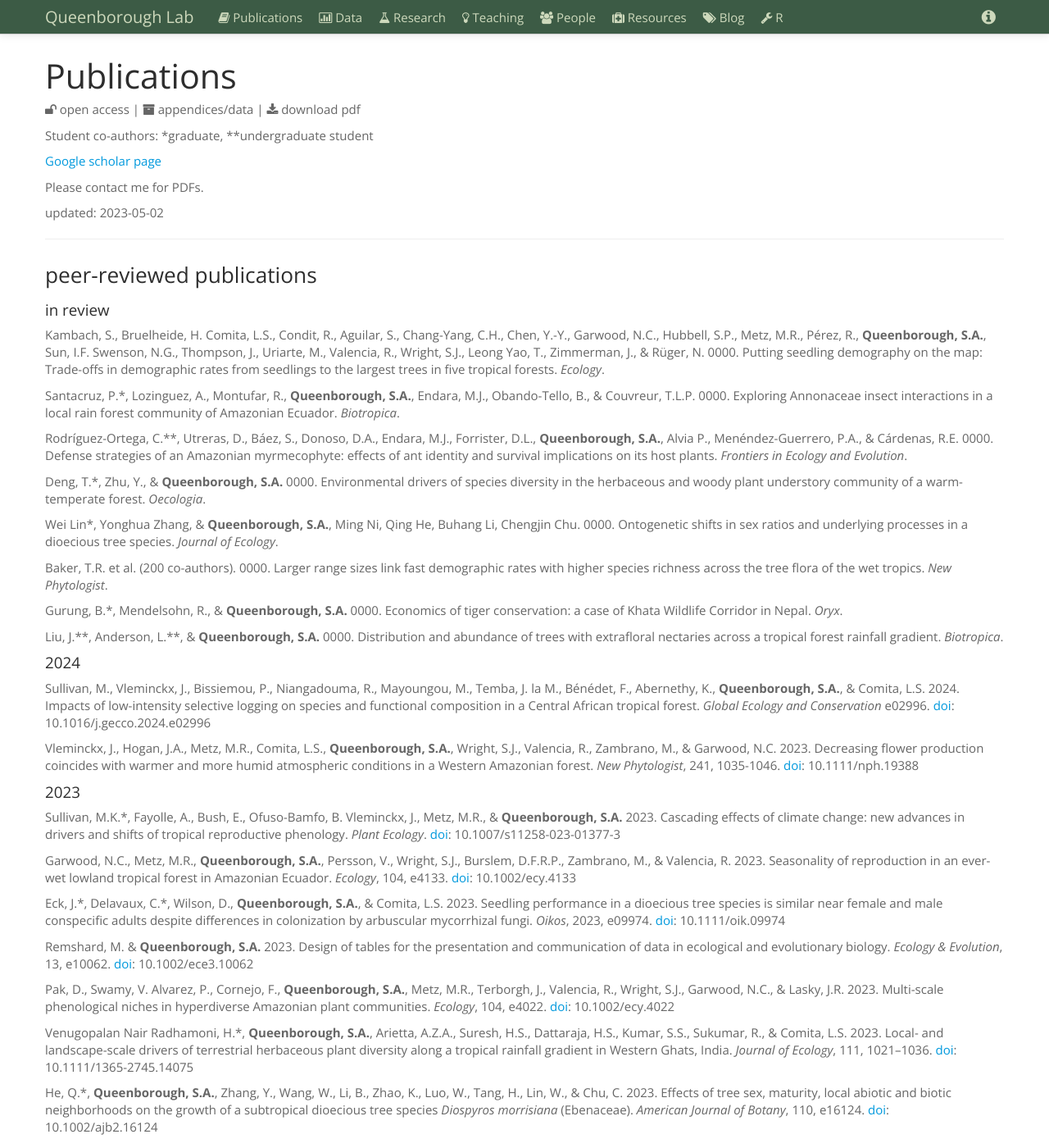
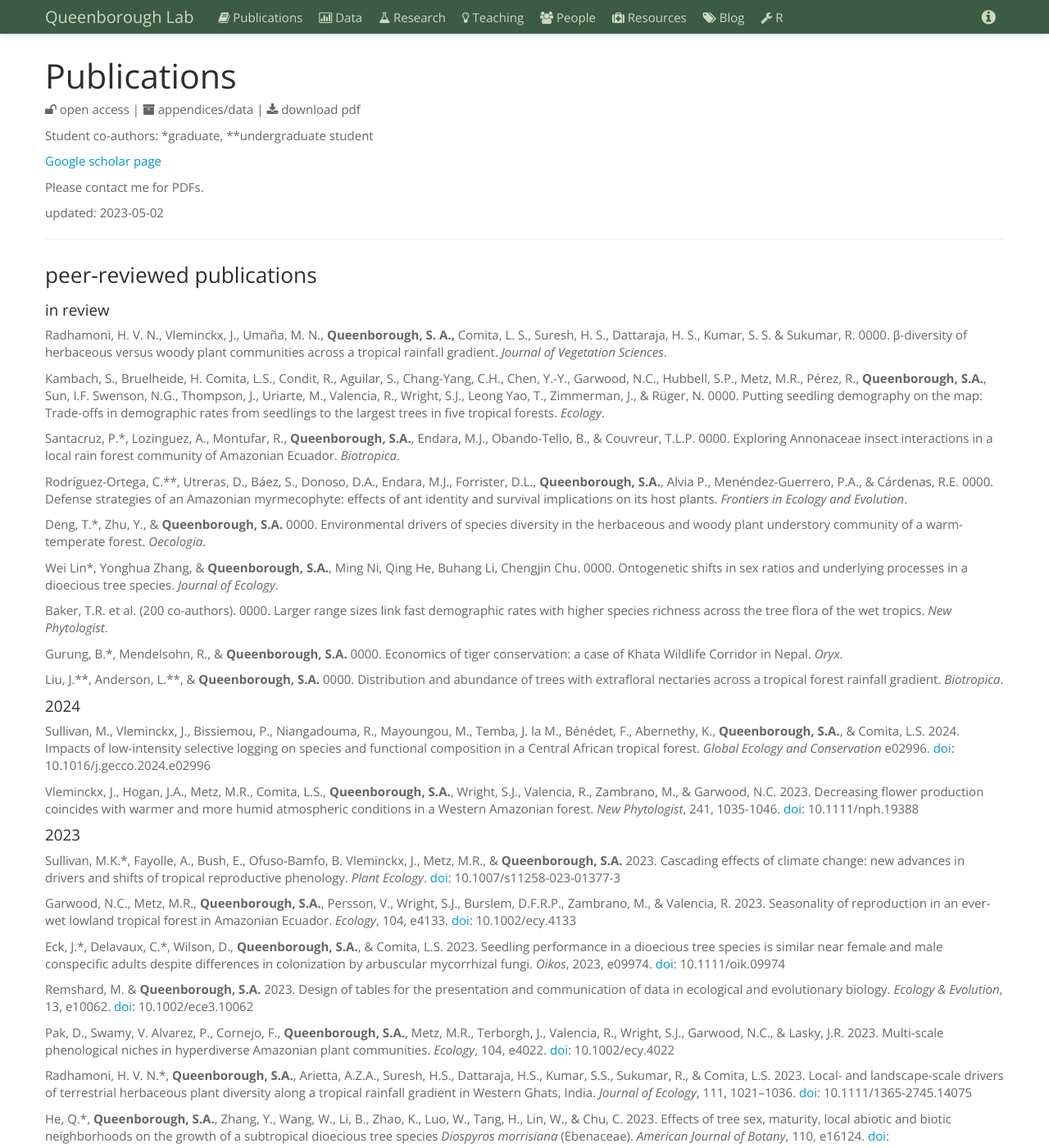
Before and after one commit to saq/saq.github.io, a Jekyll site: the page built from publications.md, in a window 1280 px wide and 1400 px high. Shown: the whole window at 82% size. Built offline with Jekyll 4.4.1, drawn with Linux system fonts in a browser that asks for light colours.

Commit message:
Update publications.md

```diff
--- a/publications.md
+++ b/publications.md
@@ -43,6 +43,7 @@ Young, K.J.\*, Piotto, D., **Queenborough, S.A.**, & Ashton, M.S. 0000. Cacao ag
 
 #### in review
 
+Radhamoni, H. V. N., Vleminckx, J., Umaña, M. N., **Queenborough, S. A.,** Comita, L. S., Suresh, H. S., Dattaraja, H. S., Kumar, S. S. & Sukumar, R. 0000. β-diversity of herbaceous versus woody plant communities across a tropical rainfall gradient. *Journal of Vegetation Sciences*.
 
 Kambach, S., Bruelheide, H. Comita, L.S., Condit, R., Aguilar, S., Chang-Yang, C.H., Chen, Y.-Y., Garwood, N.C., Hubbell, S.P., Metz, M.R., Pérez, R., **Queenborough, S.A.**, Sun, I.F. Swenson, N.G., Thompson, J., Uriarte, M., Valencia, R., Wright, S.J., Leong Yao, T., Zimmerman, J., & Rüger, N. 0000. Putting seedling demography on the map: Trade-offs in demographic rates from seedlings to the largest trees in five tropical forests. *Ecology*.
 
@@ -84,7 +85,7 @@ Remshard, M. & **Queenborough, S.A.** 2023.  Design of tables for the presentati
 
 Pak, D., Swamy, V. Alvarez, P., Cornejo, F., **Queenborough, S.A.**, Metz, M.R., Terborgh, J., Valencia, R., Wright, S.J., Garwood, N.C., & Lasky, J.R. 2023. Multi-scale phenological niches in hyperdiverse Amazonian plant communities. *Ecology*, 104, e4022. [doi](https://doi.org/10.1002/ecy.4022): 10.1002/ecy.4022
 
-Venugopalan Nair Radhamoni, H.\*, **Queenborough, S.A.**, Arietta, A.Z.A., Suresh, H.S., Dattaraja, H.S., Kumar, S.S., Sukumar, R., & Comita, L.S. 2023. Local- and landscape-scale drivers of terrestrial herbaceous plant diversity along a tropical rainfall gradient in Western Ghats, India. *Journal of Ecology*, 111, 1021--1036. [doi](http://doi.org/10.1111/1365-2745.14075): 10.1111/1365-2745.14075
+Radhamoni, H. V. N.\*, **Queenborough, S.A.**, Arietta, A.Z.A., Suresh, H.S., Dattaraja, H.S., Kumar, S.S., Sukumar, R., & Comita, L.S. 2023. Local- and landscape-scale drivers of terrestrial herbaceous plant diversity along a tropical rainfall gradient in Western Ghats, India. *Journal of Ecology*, 111, 1021--1036. [doi](http://doi.org/10.1111/1365-2745.14075): 10.1111/1365-2745.14075
 
 He, Q.\*, **Queenborough, S.A.**, Zhang, Y., Wang, W., Li, B., Zhao, K., Luo, W., Tang, H., Lin, W., & Chu, C. 2023. Effects of tree sex, maturity, local abiotic and biotic neighborhoods on the growth of a subtropical dioecious tree species *Diospyros morrisiana* (Ebenaceae). *American Journal of Botany*, 110, e16124.  [doi](http://doi.org/10.1002/ajb2.16124): 10.1002/ajb2.16124
 
```
